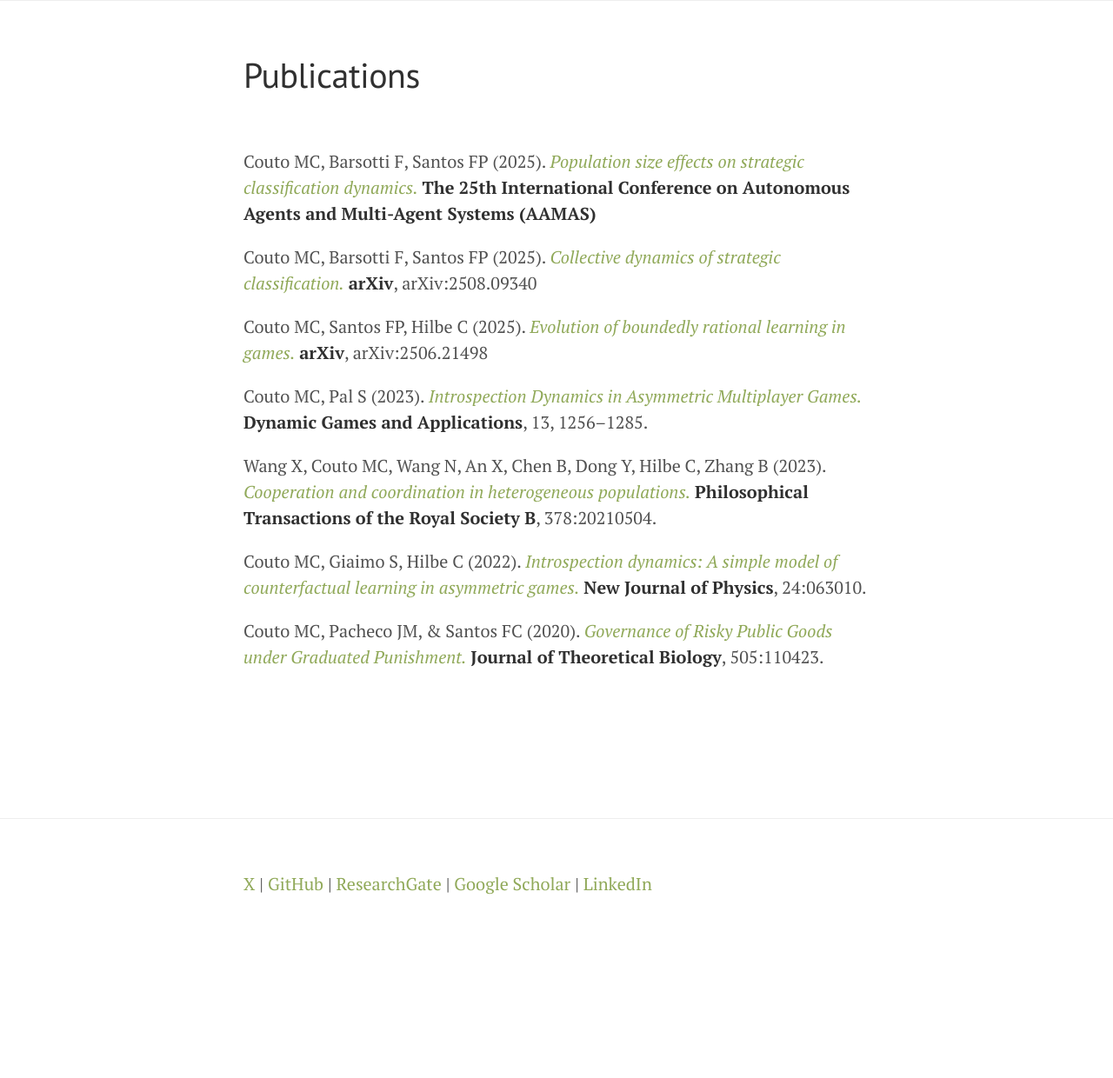
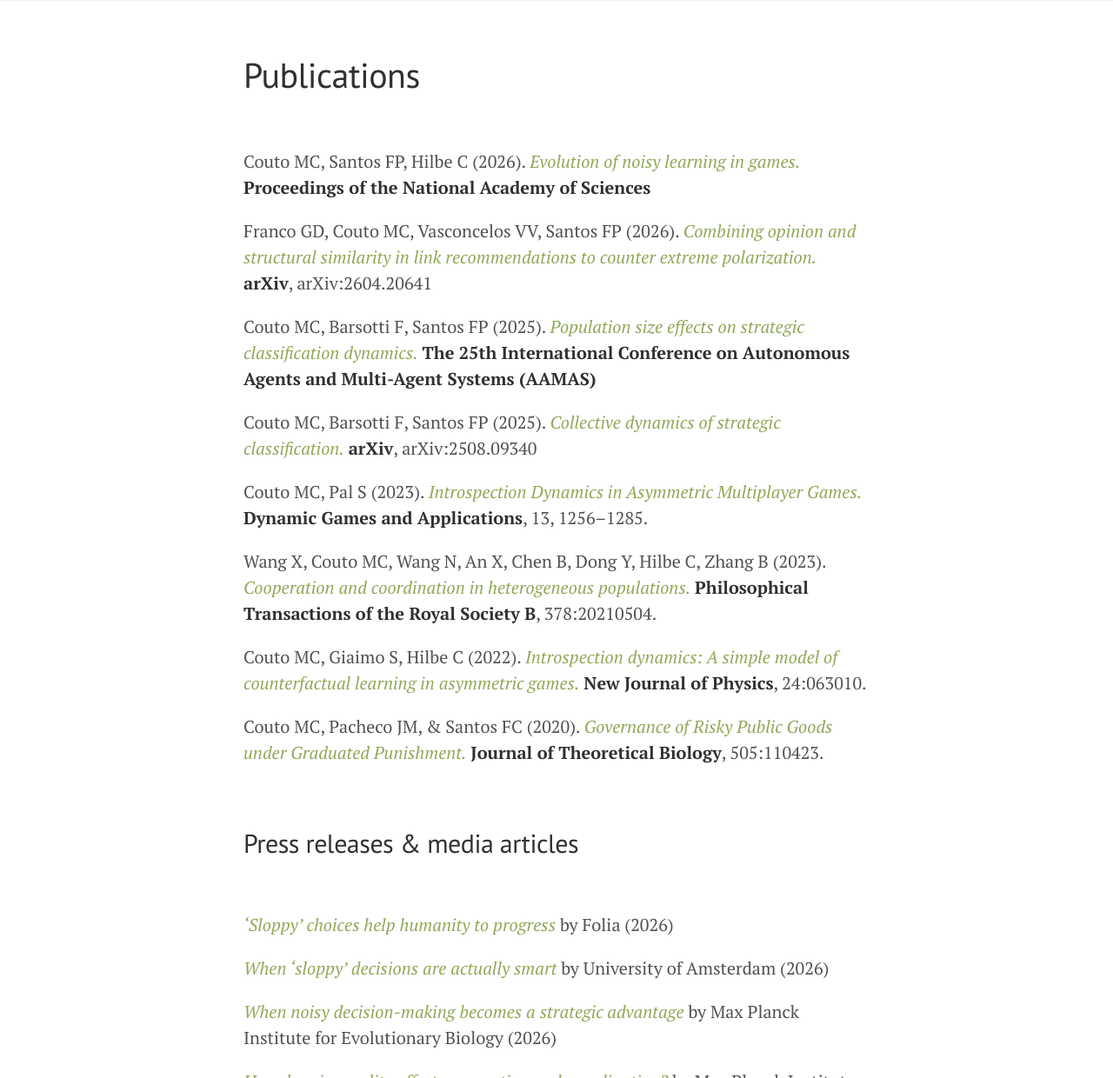
Before and after one commit to martagccouto/martagccouto.github.io, a Jekyll site: the page built from publications.md, in a window 1280 px wide and 1400 px high. Shown: the part 160-1400 px from the top of the window at 87% size. Built offline with Jekyll 4.4.1, drawn with Linux system fonts in a browser that asks for light colours; some of the changed text lies outside the part shown.

Commit message:
updates july26

```diff
--- a/publications.md
+++ b/publications.md
@@ -5,16 +5,20 @@ title: Publications
 
 <br>
 
+Couto MC, Santos FP, Hilbe C (2026).
+[*Evolution of noisy learning in games.*](https://www.pnas.org/doi/abs/10.1073/pnas.2529959123) **Proceedings of the National Academy of Sciences**
+
+
+Franco GD, Couto MC, Vasconcelos VV, Santos FP (2026).
+[*Combining opinion and structural similarity in link recommendations to counter extreme polarization.*](https://doi.org/10.48550/arXiv.2604.20641) **arXiv**, arXiv:2604.20641
+
+
 Couto MC, Barsotti F, Santos FP (2025).
 [*Population size effects on strategic classification dynamics.*](https://openreview.net/forum?id=H3cnXiXGjn) **The 25th International Conference on Autonomous Agents and Multi-Agent Systems (AAMAS)**
 
 
 Couto MC, Barsotti F, Santos FP (2025).
 [*Collective dynamics of strategic classification.*](https://doi.org/10.48550/arXiv.2508.09340) **arXiv**, arXiv:2508.09340
-
-
-Couto MC, Santos FP, Hilbe C (2025).
-[*Evolution of boundedly rational learning in games.*](https://doi.org/10.48550/arXiv.2506.21498) **arXiv**, arXiv:2506.21498
 
 
 Couto MC, Pal S (2023).
@@ -35,3 +39,18 @@ Couto MC, Giaimo S, Hilbe C (2022).
 Couto MC, Pacheco JM, & Santos FC (2020). [*Governance of Risky Public Goods under Graduated Punishment.*](https://doi.org/10.1016/j.jtbi.2020.110423) **Journal of Theoretical Biology**, 505:110423.
 
 <br>
+
+## Press releases & media articles
+
+<br>
+
+[*‘Sloppy’ choices help humanity to progress*](https://www.folia.nl/en/wetenschap/175683/sloppy-choices-help-humanity-to-progress) by Folia (2026)
+
+[*When ‘sloppy’ decisions are actually smart*](https://www.uva.nl/en/shared-content/subsites/informatics-institute/en/news/2026/05/when-sloppy-decisions-are-actually-smart.html?origin=kUP%2Byx6UTZqvuJiCJKnnEQ) by University of Amsterdam (2026)
+
+[*When noisy decision-making becomes a strategic advantage*](https://www.evolbio.mpg.de/3882136/news_publication_26530016_transferred?c=15503%EF%BF%BC) by Max Planck Institute for Evolutionary Biology (2026)
+
+[*How does inequality affect cooperation and coordination?*](https://www.evolbio.mpg.de/3663151/news_publication_20030787_transferred?c=15503) by Max Planck Institute for Evolutionary Biology (2023)
+
+
+<br>
```
Also changed, not shown: about.md (+1 -1 lines), index.md (+5 -5 lines), 1 other file.
